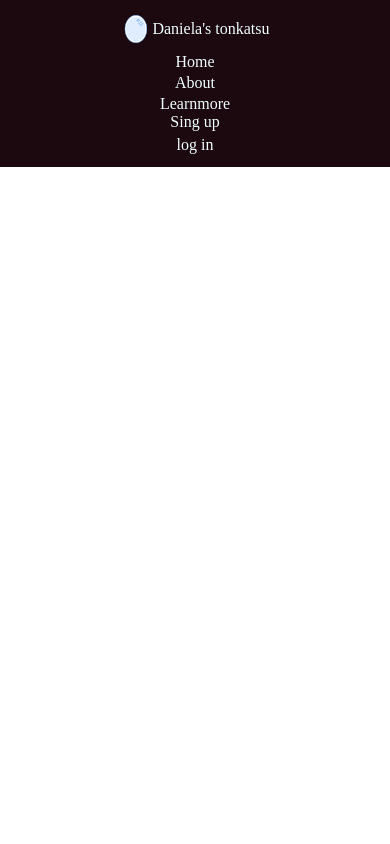
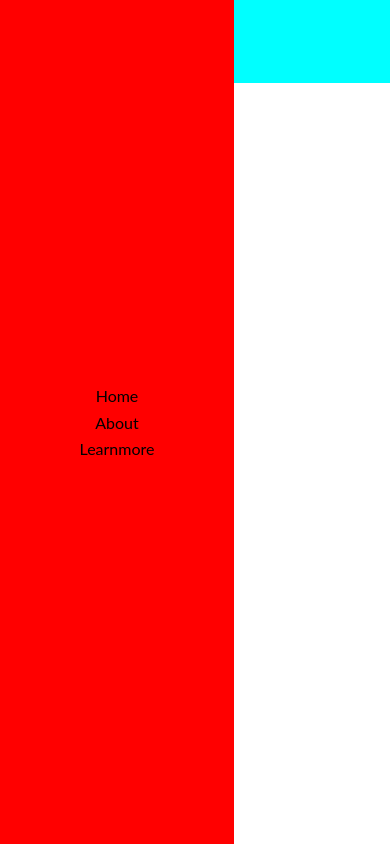
Before and after one commit to nero213/1Project, a Vue app: page / in a window 390 px wide. Built offline with nearby package versions, Linux system fonts and the light colour scheme.

Commit message:
added a side navbar to the for the mobile users

```diff
--- a/src/Components/navbar.vue
+++ b/src/Components/navbar.vue
@@ -1,5 +1,6 @@
 <script>
 import mybrandLogo from "./mybrandLogo.vue";
+
 export default {
   name: "navbar",
   components: {
@@ -11,91 +12,127 @@ export default {
       required: true,
     },
   },
+  data() {
+    return {
+      IsSideNavOpen: false,
+    };
+  },
+  methods: {
+    toggleSidenav() {
+      this.IsSideNavOpen = !this.IsSideNavOpen;
+    },
+  },
 };
 </script>
 
 <template>
   <nav class="navbar">
-    <mybrand-logo  />
-    <ul>
+    <mybrand-logo />
+    <button class="hamburger" @click="toggleSidenav">
+      <span></span>
+      <span></span>
+      <span></span>
+    </button>
+    <ul :class="{ 'sidenav-active': IsSideNavOpen }">
       <li v-for="link in links" :key="link.href">
         <a :href="link.href">{{ link.text }} </a>
       </li>
+      <li class="registration-mobile">
+        <button>Sign up</button>
+        <button>Log in</button>
+      </li>
     </ul>
-    <div class="registration">
+    <div class="registration-desktop">
       <button>Sing up</button>
-      <button>log in</button>
+      <button>Log in</button>
     </div>
   </nav>
 </template>
 
 <style scoped>
+/* this is the styles for the navbar  */
 .navbar {
-  display: flex;
-  justify-content: space-between;
+  display: flex; /* this would make the child to be inline */
+  justify-content: space-between; /* the children would now be given a space */
   align-items: center;
-  background-color: rgb(28, 8, 15);
-  padding: 1rem 2rem;
-  color: azure;
+  background-color: aqua;
+  padding: 3vh;
 }
-
 ul {
-  display: flex;
-  list-style: none;
-  gap: 2rem;
+  display: flex; /* this would make the child to be inline */
+  gap: 2vw; /* the vw is means 1% of the view width of the viewport */
   margin: 0;
   padding: 0;
-  transition: color 0.3s ease;
+  list-style-type: none; /* this is to remove the bullet points */
 }
-
 ul a {
-  position: relative; /* this is used as a way to set up position conditioning */
-  text-decoration: none;
-  color: azure;
+  text-decoration: none; /* this is to remove the underline in the bullter points */
+  color: #000000;
+  transition: all 0.3s ease-in-out;
+  position: relative;
 }
 
 ul a::before {
   content: "";
   position: absolute;
-  bottom: 0;
+  background-color: red;
+  width: 0rem;
+  height: 0.1rem;
   left: 0;
-  background-color: red;
-  height: 0.1rem;
-  width: 0rem;
-  transition: all 0.2s ease-in-out;
+  bottom: -2px;
+  transition: all 0.3s ease-in-out;
+}
+/* this would add a hover effect to the pseudo class to enable the background color to be red */
+ul a:hover::before {
+  width: 100%;
+}
+.registration-desktop {
+  display: flex;
+  gap: 0.5vw;
+}
+.registration-desktop button {
+  all: unset;
+  border: solid 1px;
+  padding: 1.5vh 1vw; /* top & bottom = 1.5vh, left & right = 1vw */
+  border-radius: 10px;
+  transition: all 0.3s ease-in-out;
+}
+.registration-desktop button:hover {
+  transform: scale(1.1);
+  cursor: pointer;
+}
+/* this is to hide the mobile until it reach a certain size */
+.registration-mobile {
+  display: none;
+}
+/* this is to hide the humber not unless it get to a certain size */
+.hamburger {
+  display: none;
 }
 
-ul a:hover::before {
-  width: 2rem;
-}
-button {
-  all: unset;
-  margin-right: 1rem;
-}
-/* Media query for screen */
+/* media query to so if the screen reach this size it would apply these style */
 @media (max-width: 768px) {
-  .navbar {
-    flex-direction: column;
-    padding: 0.8rem;
+  .registration-desktop {
+    display: none;
   }
 
   ul {
+    /* this is just for setting the position */
+    position: fixed; /* what this does is that the ul elements is now push to the viewport */
+    top: 0;
+    left: 0;
+    height: 100vh;
+    width: 60vw;
+    z-index: 1000;
+
+    background-color: red;
     flex-direction: column;
     justify-content: center;
     align-items: center;
-    gap: 0.2rem;
-    width: 100%;
-    margin-top: 0.5rem;
-  }
 
-  .registration {
-    display: flex;
-    flex-direction: column;
-    text-align: center;
-    gap: 0.3rem;
-  }
-  button {
-    margin: 0px;
+    /* hidden mobile side navigation menu */
+    transform: translateX(0);
+    transition: transform 0.3s ease-in-out;
   }
 }
 </style>
--- a/src/assets/main.css
+++ b/src/assets/main.css
@@ -1,5 +1,13 @@
 *{
     box-sizing: border-box;
     margin: 0;
+    font-family: "Lato", sans-serif;
+}
 
+:root {
+  --bg-color: #FFFFFF;
+  --text-color: #1A1A1A;
+  --button-color: #1976D2;
+  --button-hover: #1565C0;
+  --accent-color: #42A5F5;
 }
```
Also changed, not shown: src/Components/myherosection.vue (added).
